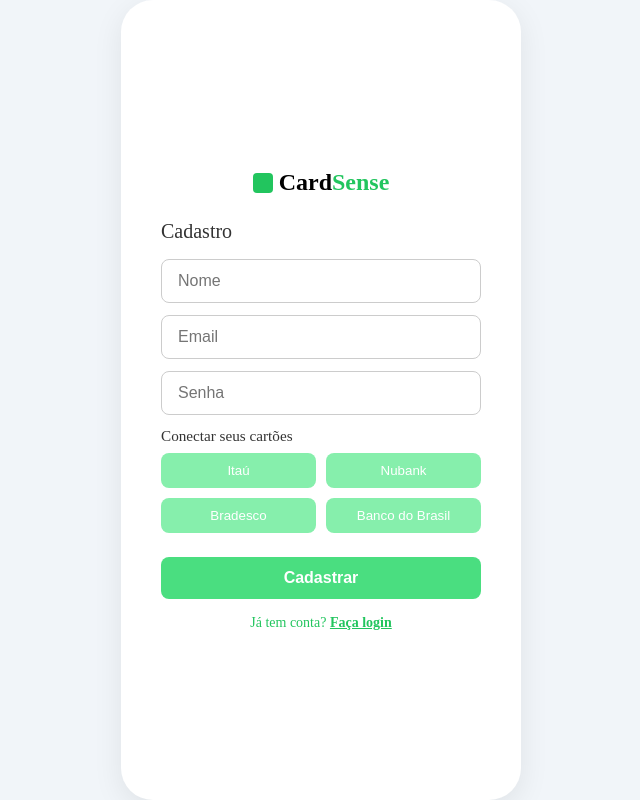
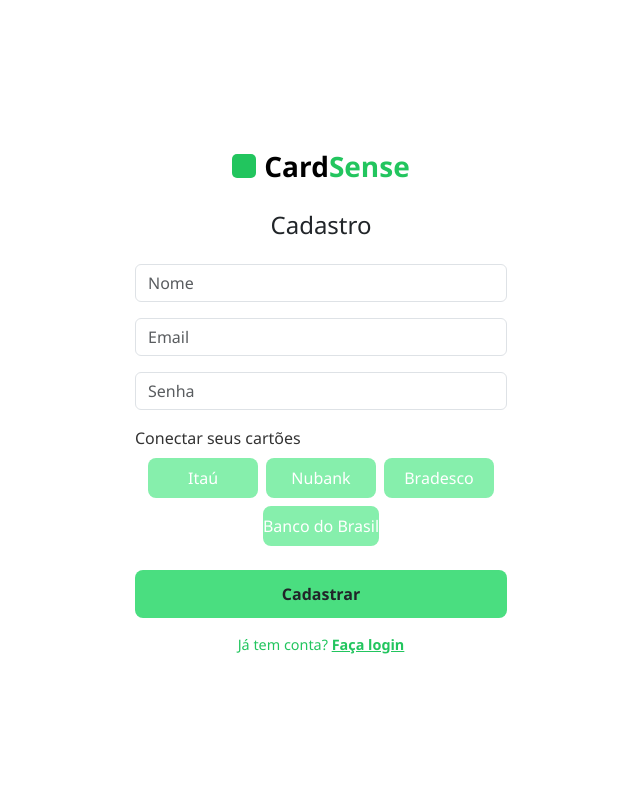
Before and after one commit to matheuspedrosa13/telas_fiap_fintech, a plain HTML site: page index.html in a window 1280 px wide. Shown: the whole page, without its empty margins (319-959 px from the left). Drawn offline with nearby package versions, Linux system fonts and the light colour scheme.

Commit message:
fix/ajustando-css

```diff
--- a/index.html
+++ b/index.html
@@ -2,39 +2,48 @@
 <html lang="pt-BR">
 <head>
   <meta charset="UTF-8" />
-  <meta name="viewport" content="width=device-width, initial-scale=1.0" />
+  <meta name="viewport" content="width=device-width, initial-scale=1" />
   <title>CardSense - Cadastro</title>
+
+  <link href="https://cdn.jsdelivr.net/npm/bootstrap@5.3.0/dist/css/bootstrap.min.css" rel="stylesheet" />
+
   <link rel="stylesheet" href="style.css" />
 </head>
 <body>
-  <div class="container">
-    <div class="logo">
-      <div class="logo-icon"></div>
+  <div class="container py-5">
+    <div class="form-wrapper mx-auto p-4 rounded-4 bg-white">
+      <div class="card-sense-logo d-flex justify-content-center align-items-center mb-4">
+        <div class="logo-icon me-2"></div>
         <div class="logo-text">
           <span class="logo-black">Card</span><span class="logo-green">Sense</span>
         </div>
       </div>
 
-    <h2 class="title">Cadastro</h2>
+      <h2 class="h4 text-center mb-4">Cadastro</h2>
 
-    <input type="text" class="input" placeholder="Nome" />
-    <input type="email" class="input" placeholder="Email" />
-    <input type="password" class="input" placeholder="Senha" />
+      <form>
+        <input type="text" class="form-control mb-3" placeholder="Nome" required />
+        <input type="email" class="form-control mb-3" placeholder="Email" required />
+        <input type="password" class="form-control mb-3" placeholder="Senha" required />
 
-    <div class="section-label">Conectar seus cartões</div>
+        <div class="section-label mt-3 mb-2">Conectar seus cartões</div>
 
-    <div class="card-buttons">
-      <button class="card-button">Itaú</button>
-      <button class="card-button">Nubank</button>
-      <button class="card-button">Bradesco</button>
-      <button class="card-button">Banco do Brasil</button>
+        <div class="d-flex flex-wrap gap-2 mb-4 justify-content-center">
+          <button type="button" class="card-button btn flex-fill flex-sm-grow-0">Itaú</button>
+          <button type="button" class="card-button btn flex-fill flex-sm-grow-0">Nubank</button>
+          <button type="button" class="card-button btn flex-fill flex-sm-grow-0">Bradesco</button>
+          <button type="button" class="card-button btn flex-fill flex-sm-grow-0">Banco do Brasil</button>
         </div>
 
-    <button class="submit-button">Cadastrar</button>
+        <button type="submit" class="submit-button btn w-100">Cadastrar</button>
+      </form>
 
-    <div class="login-text">
+      <div class="login-text mt-3 text-center">
         Já tem conta? <a href="#" class="login-link">Faça login</a>
       </div>
     </div>
+  </div>
+
+  <script src="https://cdn.jsdelivr.net/npm/bootstrap@5.3.0/dist/js/bootstrap.bundle.min.js"></script>
 </body>
 </html>
--- a/style.css
+++ b/style.css
@@ -1,57 +1,32 @@
-/* Reset e base */
-* {
+body {
+  background-color: #fff;
+  font-family: 'Segoe UI', Tahoma, Geneva, Verdana, sans-serif;
+  min-height: 100vh;
   margin: 0;
   padding: 0;
-  box-sizing: border-box;
-}
-html, body {
-  margin: 0;
-  padding: 0;
-  height: 100%;
-  width: 100%;
-  background-color: #f1f5f9;
-}
 
-body {
   display: flex;
   justify-content: center;
   align-items: center;
 }
 
-.container {
-  width: 100%;
-  max-width: 400px;
-  height: 100vh; /* agora ocupa toda a altura visível da tela */
-  background-color: #ffffff;
-  padding: 32px 24px;
-  border-radius: 24px;
-  box-shadow: 0 8px 30px rgba(0, 0, 0, 0.08);
-
-  display: flex;
-  flex-direction: column;
-  justify-content: center;
-}
-
-
-/* Logo */
-.logo {
-  display: flex;
-  align-items: center;
-  justify-content: center;
-  margin-bottom: 24px;
+.form-wrapper {
+  width: 95%;
+  max-width: 420px;
+  background-color: #fff;
+  border-radius: 1rem;
 }
 
 .logo-icon {
+  width: 24px;
+  height: 24px;
   background-color: #22c55e;
-  width: 20px;
-  height: 20px;
-  border-radius: 4px;
-  margin-right: 6px;
+  border-radius: 5px;
 }
 
 .logo-text {
   font-weight: 600;
-  font-size: 1.5rem;
+  font-size: 1.75rem;
 }
 
 .logo-black {
@@ -62,85 +37,42 @@
   color: #22c55e;
 }
 
-/* Título */
-.title {
-  font-size: 1.25rem;
+.section-label {
   font-weight: 500;
   color: #333;
-  margin-bottom: 16px;
-}
-
-/* Inputs */
-.input {
-  width: 100%;
-  padding: 12px 16px;
-  border: 1px solid #ccc;
-  border-radius: 8px;
-  font-size: 1rem;
-  margin-bottom: 12px;
-  transition: all 0.2s ease-in-out;
-}
-
-.input:focus {
-  outline: none;
-  border-color: #22c55e;
-  box-shadow: 0 0 0 2px #bbf7d0;
-}
-
-/* Seção de cartões */
-.section-label {
-  color: #333;
-  font-size: 0.95rem;
-  margin-bottom: 8px;
-  font-weight: 500;
-}
-
-/* Botões de banco */
-.card-buttons {
-  display: grid;
-  grid-template-columns: repeat(2, 1fr);
-  gap: 10px;
-  margin-bottom: 24px;
 }
 
 .card-button {
   background-color: #86efac;
-  color: white;
-  padding: 10px;
-  font-weight: 500;
+  color: #fff;
   border: none;
-  border-radius: 8px;
-  cursor: pointer;
+  border-radius: 0.5rem;
   transition: background-color 0.2s ease;
+  min-width: 110px;
+  padding: 0.5rem 0;
 }
 
 .card-button:hover {
   background-color: #4ade80;
+  color: #fff;
 }
 
-/* Botão cadastrar */
 .submit-button {
-  width: 100%;
   background-color: #4ade80;
   border: none;
-  color: white;
-  font-size: 1rem;
   font-weight: 600;
-  padding: 12px;
-  border-radius: 8px;
-  cursor: pointer;
+  padding: 0.75rem;
+  border-radius: 0.5rem;
   transition: background-color 0.2s ease;
 }
 
 .submit-button:hover {
   background-color: #22c55e;
+  color: #fff;
 }
 
-/* Texto de login */
 .login-text {
-  margin-top: 16px;
-  text-align: center;
-  font-size: 0.875rem;
+  font-size: 0.9rem;
   color: #22c55e;
 }
 
@@ -148,17 +80,5 @@
   font-weight: 600;
   color: #22c55e;
   text-decoration: underline;
+  cursor: pointer;
 }
-
-/* Responsivo extra */
-@media (min-width: 480px) {
-  .container {
-    padding: 40px;
-  }
-}
-
-@media (min-width: 768px) {
-  .container {
-    border-radius: 32px;
-  }
-}
```
Also changed, not shown: 1 other file. Lines whose indentation alone changed are shown as unchanged.
